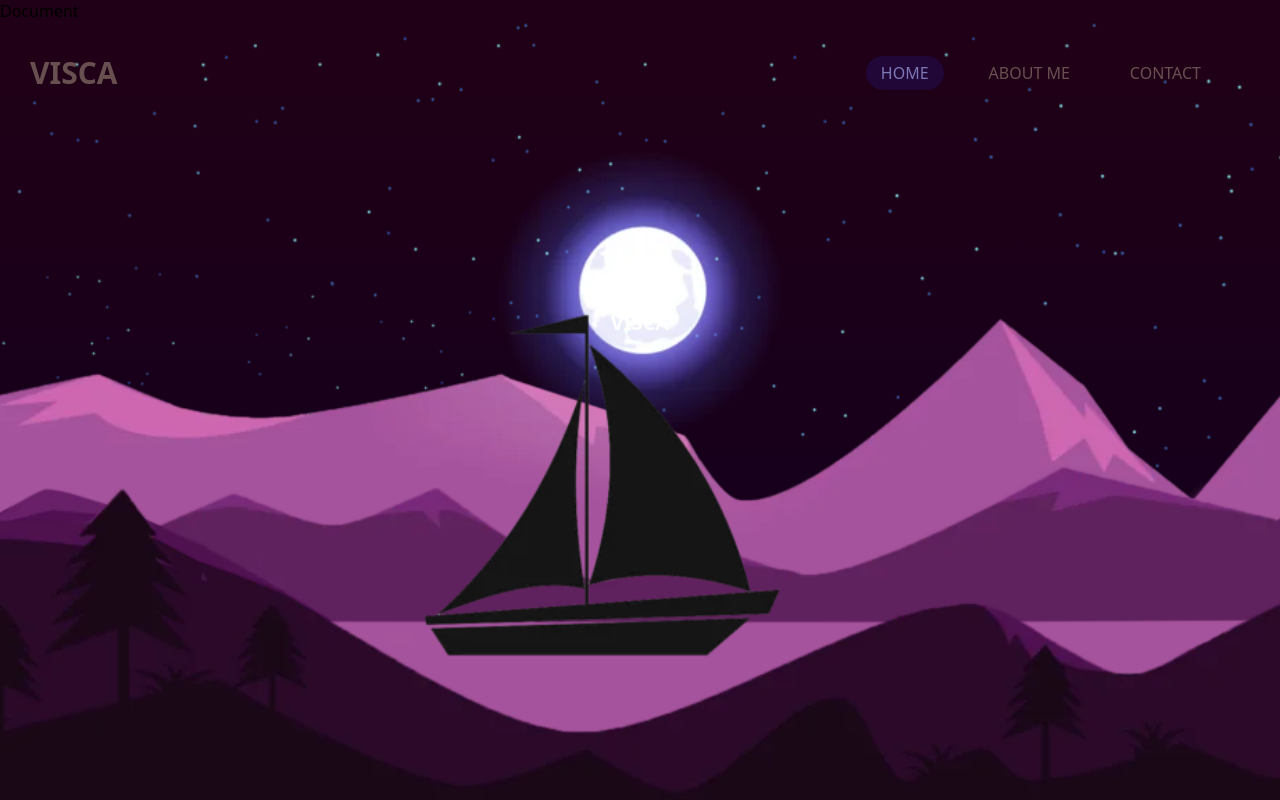
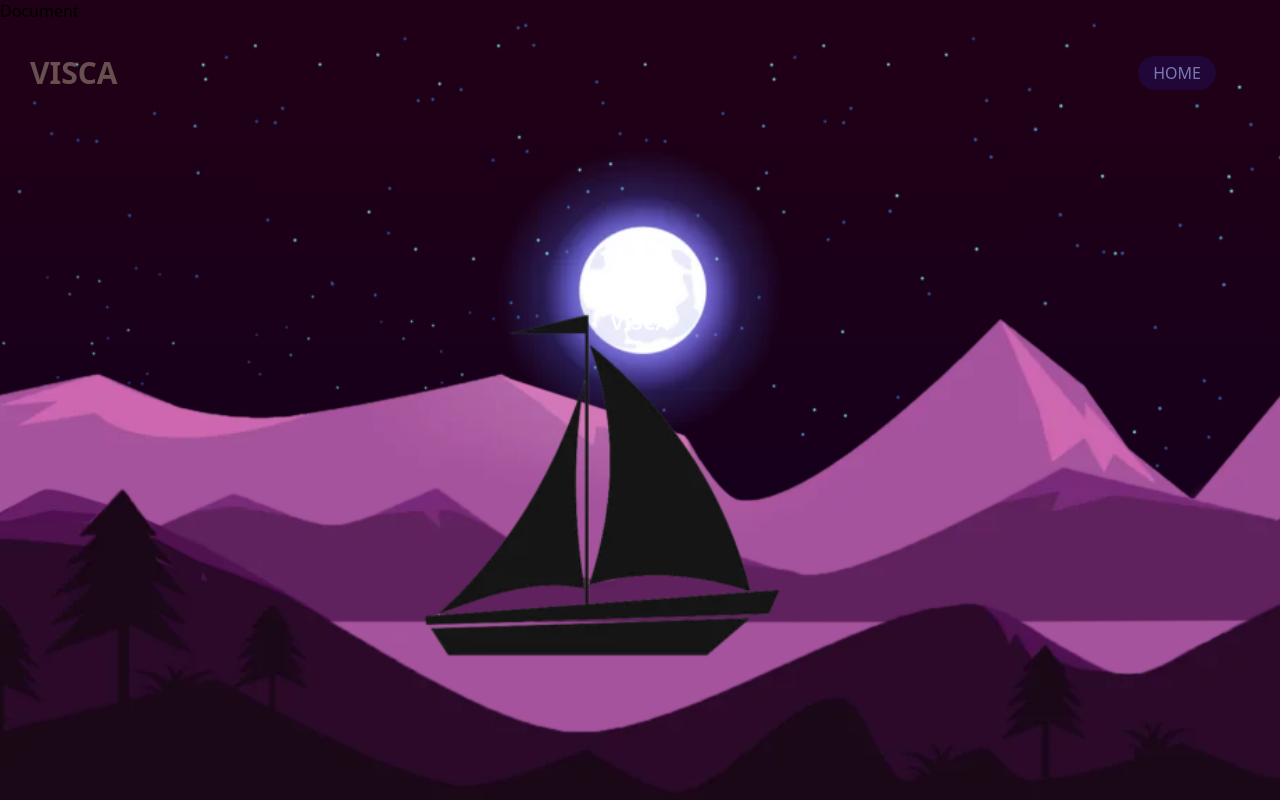
Before and after one commit to kraftmstr32-cell/VISCA1, a plain HTML site: page index.html in a window 1280 px wide. Shown: the top 800 px of the page. Drawn offline with Linux system fonts and the light colour scheme.

Commit message:
Add files via upload

```diff
--- a/index.html
+++ b/index.html
@@ -11,8 +11,6 @@
         <h2><a href="#" class="logo">VISCA</a></h2>
         <ul>
 <li> <a href="#"class="active">HOME</a></li>
-<li> <a href="#">ABOUT ME</a></li>
-<li> <a href="#">CONTACT</a></li>
 
         </ul>
     </header>
```
Also changed, not shown: 3 other files.
